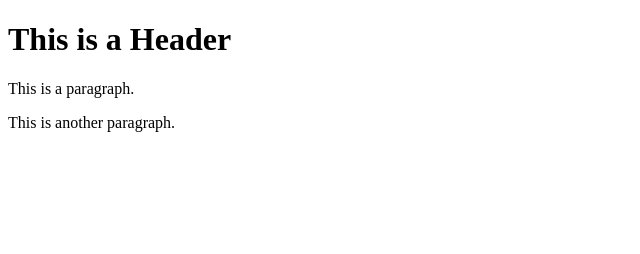
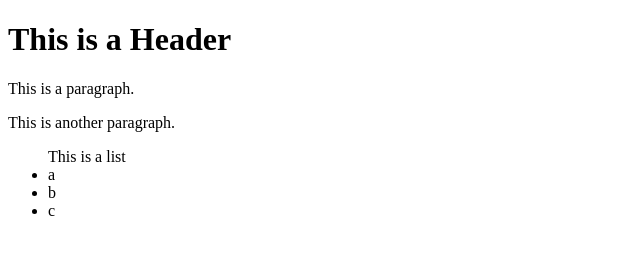
Before and after one commit to ahrager/git-test, a plain HTML site: page index.html in a window 1280 px wide. Shown: the whole page, without its empty margins (0-640 px from the left). Drawn offline with Linux system fonts and the light colour scheme.

Commit message:
Second commit

```diff
--- a/index.html
+++ b/index.html
@@ -4,5 +4,10 @@
         <h1>This is a Header</h1>
         <p>This is a paragraph.</p>
         <p>This is another paragraph.</p>
+        <ul>This is a list
+            <li>a</li>
+            <li>b</li>
+            <li>c</li>
+        </ul>
     </body>
 </html>
```
